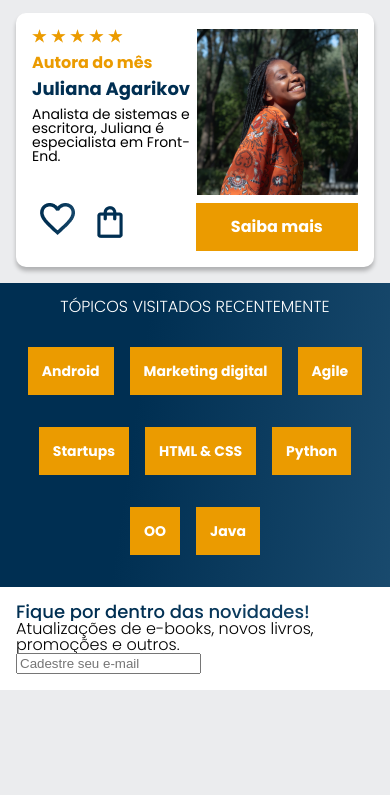
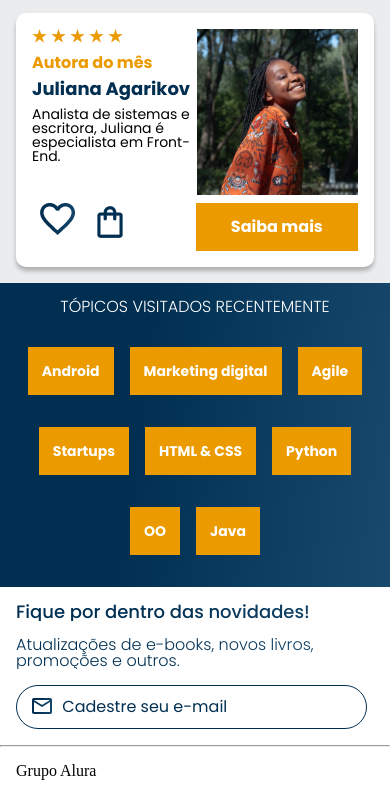
Before and after one commit to enrico23simoni/MobileFirst, a plain HTML site: page index.html in a window 390 px wide. Shown: the part 1281-2076 px from the top of the page. Before the commit the page ends 1971 px from the top, so only its background shows below. Drawn offline with nearby package versions, Linux system fonts and the light colour scheme.

Commit message:
Mobile finalizado

```diff
--- a/CSS/Style.css
+++ b/CSS/Style.css
@@ -3,6 +3,7 @@
 @import url("/CSS/carrossel.css");
 @import url("/CSS/topicos.css");
 @import url("/CSS/contato.css");
+@import url("/CSS/rodape.css");
 
 :root {
     --cor-de-fundo: #EBECEE;
--- a/CSS/contato.css
+++ b/CSS/contato.css
@@ -3,7 +3,7 @@
     padding: 1em;
 }
 
-.contato__titulo {
+.contato__titulo, .contato__texto {
     font-family: var(--fonte-principal);
     font-size: 18px;
     font-weight: 500;
@@ -14,7 +14,25 @@
 }
 
 .contato__texto {
+    font-size: 16px;
+    font-weight: 300;
+    margin: 1em 0;
+}
+
+.contato__email {
+    padding: 1em;
+    border: 1px solid var(--azul-escuro);
+    border-radius: 24px;
+    width: 90%;
+    color: var(--azul-escuro);
+}
+
+.contato__email::placeholder {
     font-family: var(--fonte-principal);
     font-size: 16px;
-    font-weight: 300;
+    font-weight: 400;
+    color: var(--azul-escuro);
+    background: url("../img/Email.png");
+    background-repeat: no-repeat;
+    padding-left: 2em;
 }
--- /dev/null
+++ b/CSS/rodape.css
@@ -0,0 +1,15 @@
+hr {
+    margin: 0;
+}
+
+.rodape {
+    background-color: var(--branco-principal);
+    padding: 1em;
+}
+
+.rodape__titulo {
+    font-style: var(--fonte-principal);
+    font-size: 16px;
+    font-weight: 400;
+    color: black;
+}
--- a/index.html
+++ b/index.html
@@ -190,11 +190,16 @@
         <section class="contato">
             <h2 class="contato__titulo">Fique por dentro das novidades!</h2>
             <p class="contato__texto">Atualizações de e-books, novos livros, promoções e outros.</p>
-            <input type="email" placeholder="Cadestre seu e-mail">
+            <input type="email" placeholder="Cadestre seu e-mail" class="contato__email">
         </section>
+
+        <hr/>
+
     </main>
 
-    <footer>
+    <footer class="rodape">
+
+        <h2 class="rodape__titulo">Grupo Alura</h2>
 
     </footer>
 
```
Also changed, not shown: img/Email.png (added).
